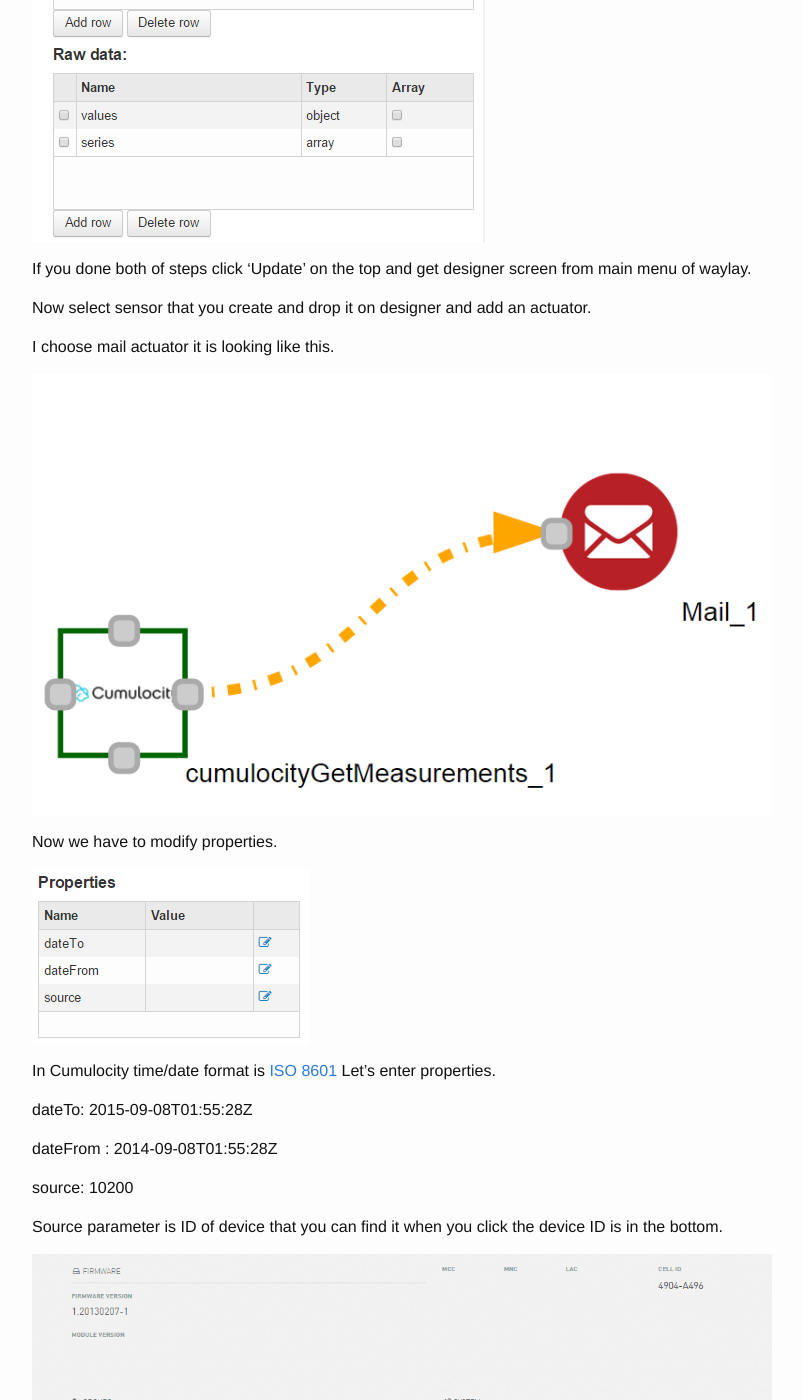
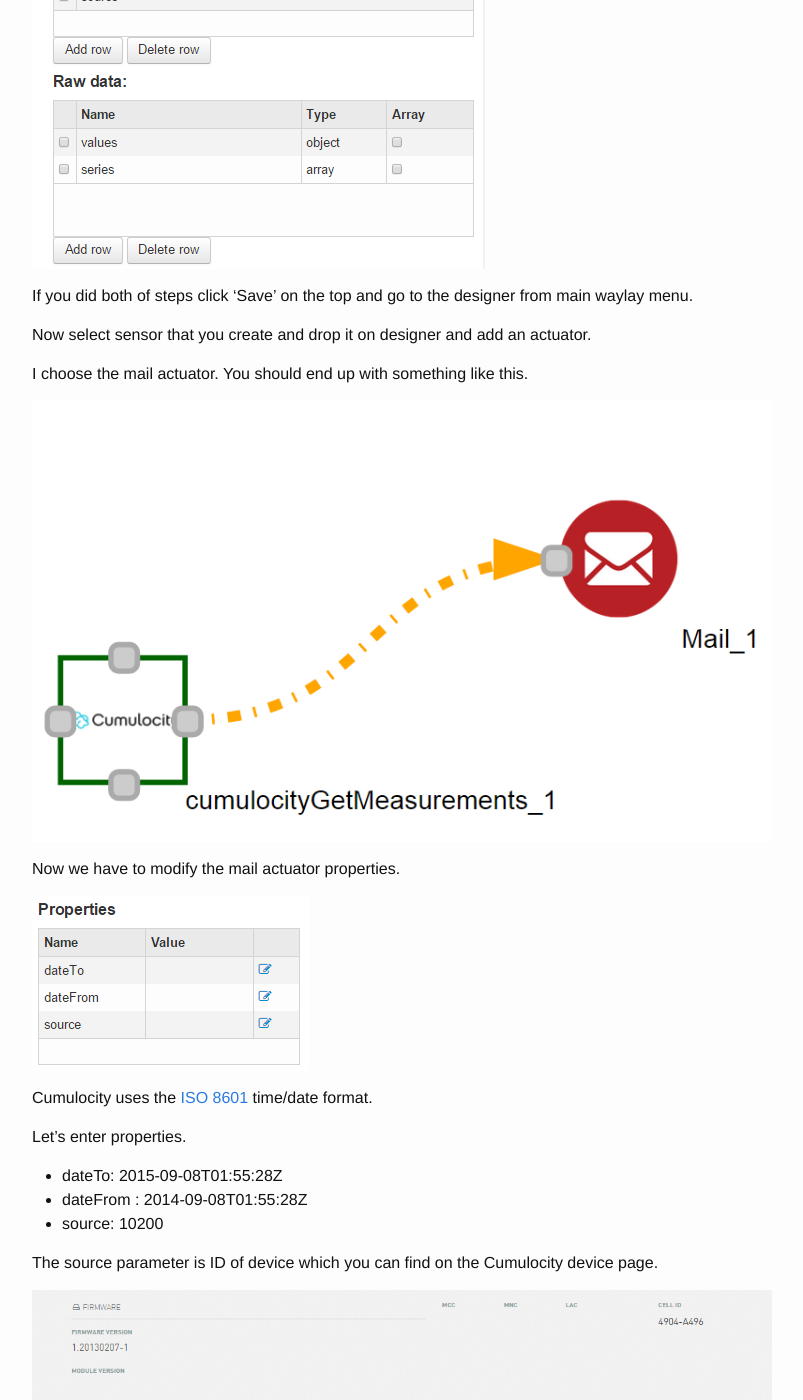
Before and after one commit to jasperdevrient/waylayio.github.io, a Jekyll site: the page built from _posts/2015-09-08-cumulocity-integration.markdown, in a window 1280 px wide and 1400 px high, scrolled down 4005 px. Shown: the whole window, without its empty margins (238-1041 px from the left). Built offline with Jekyll 4.4.1, drawn with Linux system fonts in a browser that asks for light colours; some of the changed text lies outside the part shown.

Commit message:
Update 2015-09-08-cumulocity-integration.markdown

```diff
--- a/_posts/2015-09-08-cumulocity-integration.markdown
+++ b/_posts/2015-09-08-cumulocity-integration.markdown
@@ -52,11 +52,11 @@
 
 Choose ‘Global settings’ on left panel.
 
-And add a property named ‘Cumulocity_Key’ with your Cumulocity key.
+And add a property named `Cumulocity_Key` with your Cumulocity key.
 
 Now choose ‘Create’ --> ‘+ Sensor’ from top menu.
 
-Replace all code with bottom one, don't forget to change 'yourUserName' part on API link with your own.
+Replace all code with bottom one, don't forget to change `yourUserName` part on API link with your own.
 
 {% highlight javascript linenos %}
 var token = options.globalSettings.Cumulocity_Key;
@@ -102,33 +102,32 @@
 
 You can find this sensor's code on Github too. [Cumulocity Sensor](https://github.com/waylayio/Sensors/blob/master/cumulocityGetMeasurements)
 
-Change ‘States’ , ‘Properties’ and ‘Raw data’ according to bottom picture.
+Change ‘States’ , ‘Properties’ and ‘Raw data’ according to the below picture.
 
 ![Cumulocity Dashboard]({{ site.baseurl }}/assets/images/cumulocity_options.png)
 
-If you done both of steps click ‘Update’ on the top and get designer screen from main menu of waylay.
+If you did both of steps click ‘Save’ on the top and go to the designer from main waylay menu.
 
 Now select sensor that you create and drop it on designer and add an actuator.
 
-I choose mail actuator it is looking like this.
+I choose the mail actuator. You should end up with something like this.
 
 ![Cumulocity Dashboard]({{ site.baseurl }}/assets/images/cumulocity_sensor.png)
 
-Now we have to modify properties.
+Now we have to modify the mail actuator properties.
 
 ![Cumulocity Dashboard]({{ site.baseurl }}/assets/images/cumulocity_properties.png)
 
-In Cumulocity time/date format is [ISO 8601](https://en.wikipedia.org/wiki/ISO_8601)
+Cumulocity uses the [ISO 8601](https://en.wikipedia.org/wiki/ISO_8601) time/date format.
+
 Let’s enter properties.
 
-dateTo: 2015-09-08T01:55:28Z
+* dateTo: 2015-09-08T01:55:28Z
+* dateFrom : 2014-09-08T01:55:28Z
+* source: 10200
 
-dateFrom : 2014-09-08T01:55:28Z
-
-source: 10200
-
-Source parameter is ID of device that you can find it when you click the device ID is in the bottom.
+The source parameter is ID of device which you can find on the Cumulocity device page.
 
 ![Cumulocity Dashboard]({{ site.baseurl }}/assets/images/cumulocity_deviceID.png)
 
-After entering the mail properties and starting the task you should be receiving your device’s signal mesuarement’s over mail!
+After entering the mail properties and starting the task you should be receiving your device’s signal measurements by mail.
```
